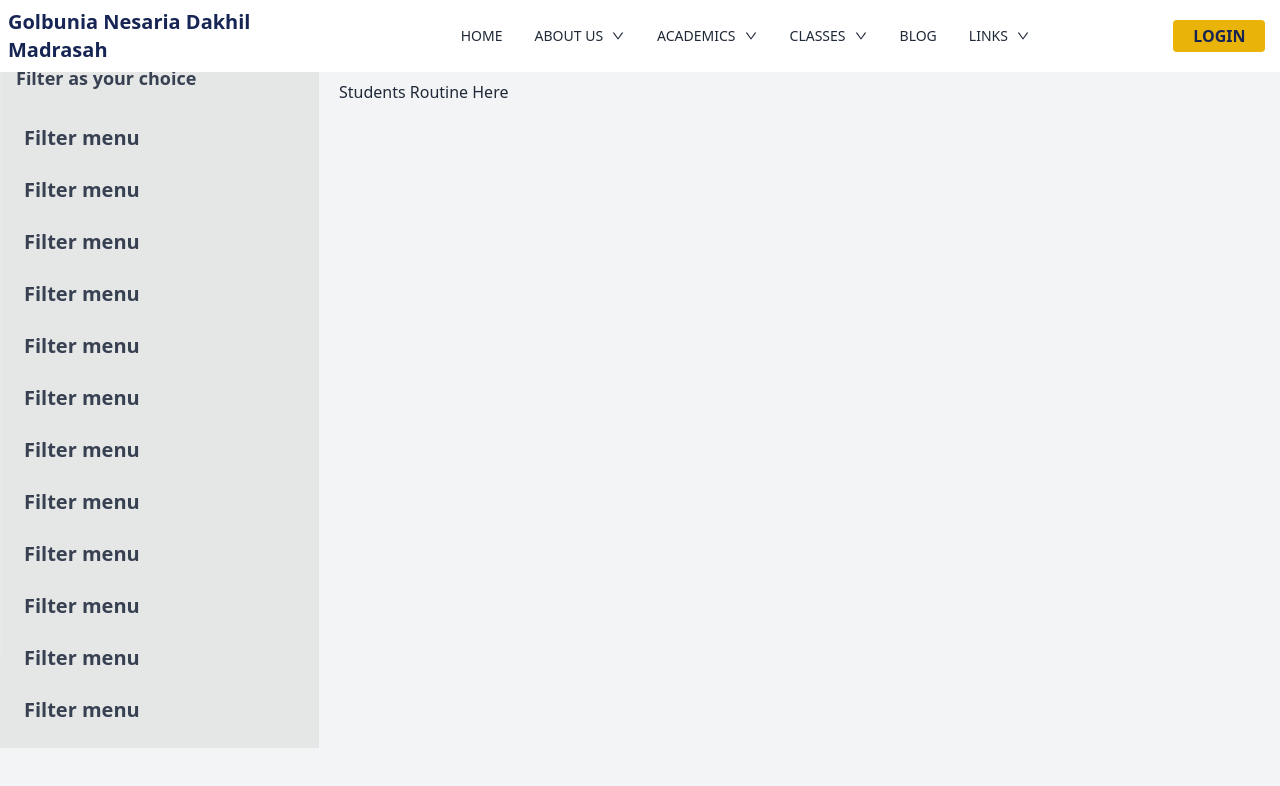
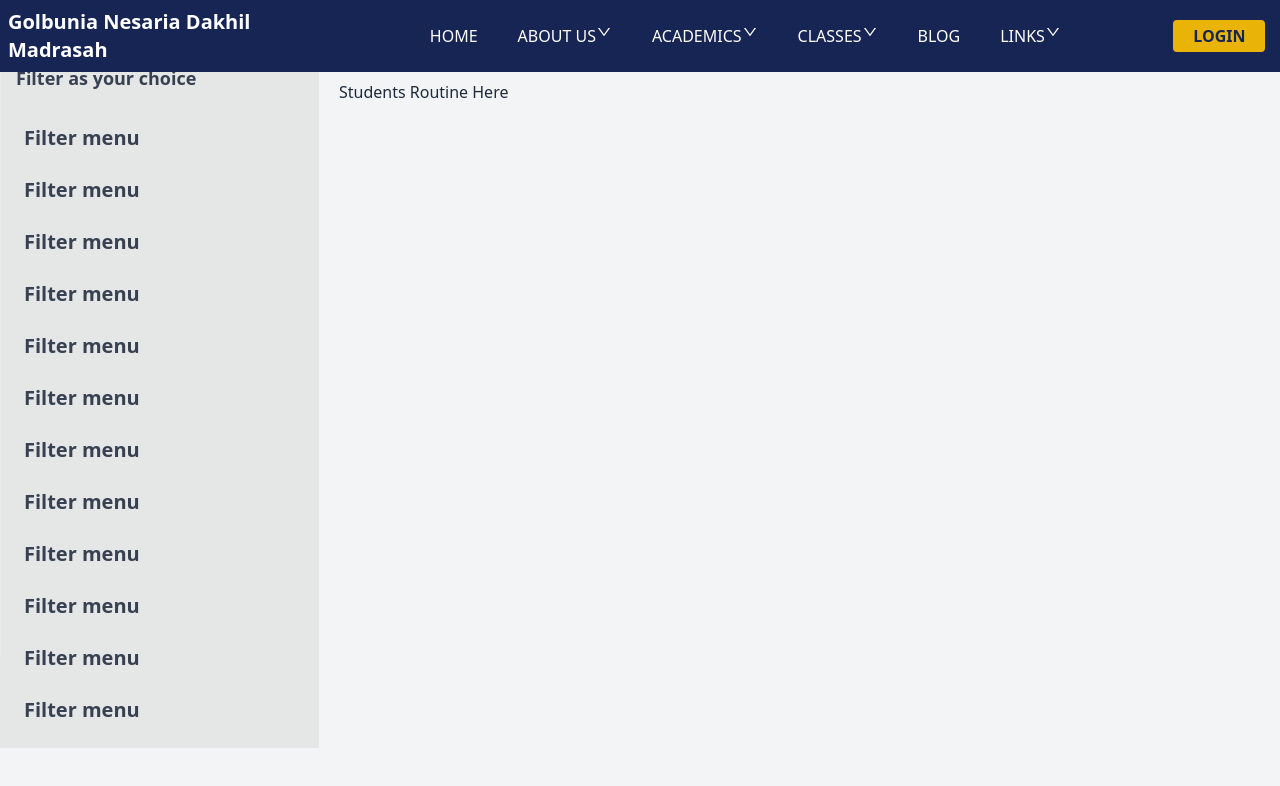
Before and after one commit to aminulislam2002/golbunia-nesaria-dakhil-madrasah-client, a React (Vite) app: page /students-routines in a window 1280 px wide. Shown: the top 786 px of the page. Built offline with nearby package versions, Linux system fonts and the light colour scheme.

Commit message:
change some navbar design

```diff
--- a/src/Pages/Shared/NavBar/NavBar.jsx
+++ b/src/Pages/Shared/NavBar/NavBar.jsx
@@ -4,20 +4,20 @@ import { AiOutlineDown, AiOutlineMenu } from "react-icons/ai";
 const NavBar = () => {
   const navOptions = (
     <>
-      <li>
+      <li className="text-white">
         <Link to="/">HOME</Link>
       </li>
-      <li className="relative group">
+      <li className="relative group text-white">
         <div className="flex">
           <p>ABOUT US</p>
           <span className="group-hover:rotate-180">
             <AiOutlineDown></AiOutlineDown>
           </span>
         </div>
-        <div className="absolute z-50 hidden top-full w-52 bg-white hover:bg-white p-1 group-hover:block left-1/2 transform -translate-x-1/2">
+        <div className="absolute z-50 hidden top-full w-52 bg-blue-950 p-3 group-hover:block left-1/2 transform -translate-x-1/2">
           <ul>
             <li>
-              <Link>At A Glance</Link>
+              <Link className="">At A Glance</Link>
             </li>
             <li>
               <Link>History of Madrasah</Link>
@@ -34,14 +34,14 @@ const NavBar = () => {
           </ul>
         </div>
       </li>
-      <li className="relative group">
+      <li className="relative group text-white">
         <div className="flex">
           <p>ACADEMICS</p>
           <span className="group-hover:rotate-180">
             <AiOutlineDown></AiOutlineDown>
           </span>
         </div>
-        <div className="absolute z-50 hidden top-full w-48  bg-white hover:bg-white p-3 group-hover:block left-1/2 transform -translate-x-1/2">
+        <div className="absolute z-50 hidden top-full w-48  bg-blue-950 p-3 group-hover:block left-1/2 transform -translate-x-1/2">
           <ul>
             <li>
               <a href="#Notice">Notice Board</a>
@@ -73,14 +73,14 @@ const NavBar = () => {
           </ul>
         </div>
       </li>
-      <li className="relative group">
+      <li className="relative group text-white">
         <div className="flex">
           <p>CLASSES</p>
           <span className="group-hover:rotate-180">
             <AiOutlineDown></AiOutlineDown>
           </span>
         </div>
-        <div className="absolute z-50 hidden top-full w-48  bg-white hover:bg-white p-3 group-hover:block left-1/2 transform -translate-x-1/2">
+        <div className="absolute z-50 hidden top-full w-48  bg-blue-950 p-3 group-hover:block left-1/2 transform -translate-x-1/2">
           <ul>
             <li>
               <Link>One</Link>
@@ -115,17 +115,17 @@ const NavBar = () => {
           </ul>
         </div>
       </li>
-      <li>
+      <li className="text-white">
         <Link>BLOG</Link>
       </li>
-      <li className="relative group">
+      <li className="relative group text-white">
         <div className="flex">
           <p>LINKS</p>
           <span className="group-hover:rotate-180">
             <AiOutlineDown></AiOutlineDown>
           </span>
         </div>
-        <div className="absolute z-50 hidden top-full w-48  bg-white hover:bg-white p-3 group-hover:block left-1/2 transform -translate-x-1/2">
+        <div className="absolute z-50 hidden top-full w-48  bg-blue-950 p-3 group-hover:block left-1/2 transform -translate-x-1/2">
           <ul>
             <li>
               <Link>One</Link>
@@ -164,24 +164,24 @@ const NavBar = () => {
   );
 
   return (
-    <div className="navbar bg-white fixed top-0 z-50">
+    <div className="navbar bg-blue-950 fixed top-0 z-50">
       <div className="navbar-start flex lg:w-3/12">
         <div className="dropdown">
           <label tabIndex={0} className="btn btn-ghost lg:hidden">
             <AiOutlineMenu></AiOutlineMenu>
           </label>
-          <ul tabIndex={0} className="menu menu-sm dropdown-content mt-0 z-[1] p-2 shadow bg-white rounded-box w-52">
+          <ul tabIndex={0} className="menu-sm dropdown-content mt-0 z-[1] p-2 shadow bg-blue-950 rounded-box w-52">
             {navOptions}
           </ul>
         </div>
-        <div className="text-xl font-bold text-blue-950 hidden lg:block w-full">Golbunia Nesaria Dakhil Madrasah</div>
+        <div className="text-xl font-bold text-white hidden lg:block w-full">Golbunia Nesaria Dakhil Madrasah</div>
       </div>
       <div className="navbar-center hidden lg:flex justify-center items-center lg:w-8/12">
         {/* Use a mobile-friendly menu icon here for small screens */}
         <div className="lg:hidden">
           <AiOutlineMenu className="text-2xl cursor-pointer" />
         </div>
-        <ul className="menu menu-horizontal px-1">{navOptions}</ul>
+        <ul className="flex justify-center items-center gap-10 menu-horizontal px-1">{navOptions}</ul>
       </div>
       <div className="navbar-end flex justify-end lg:justify-center items-center lg:w-1/12">
         <button className="bg-yellow-500 hover:bg-yellow-600 text-blue-950 py-1 px-5 rounded font-semibold">LOGIN</button>
```
